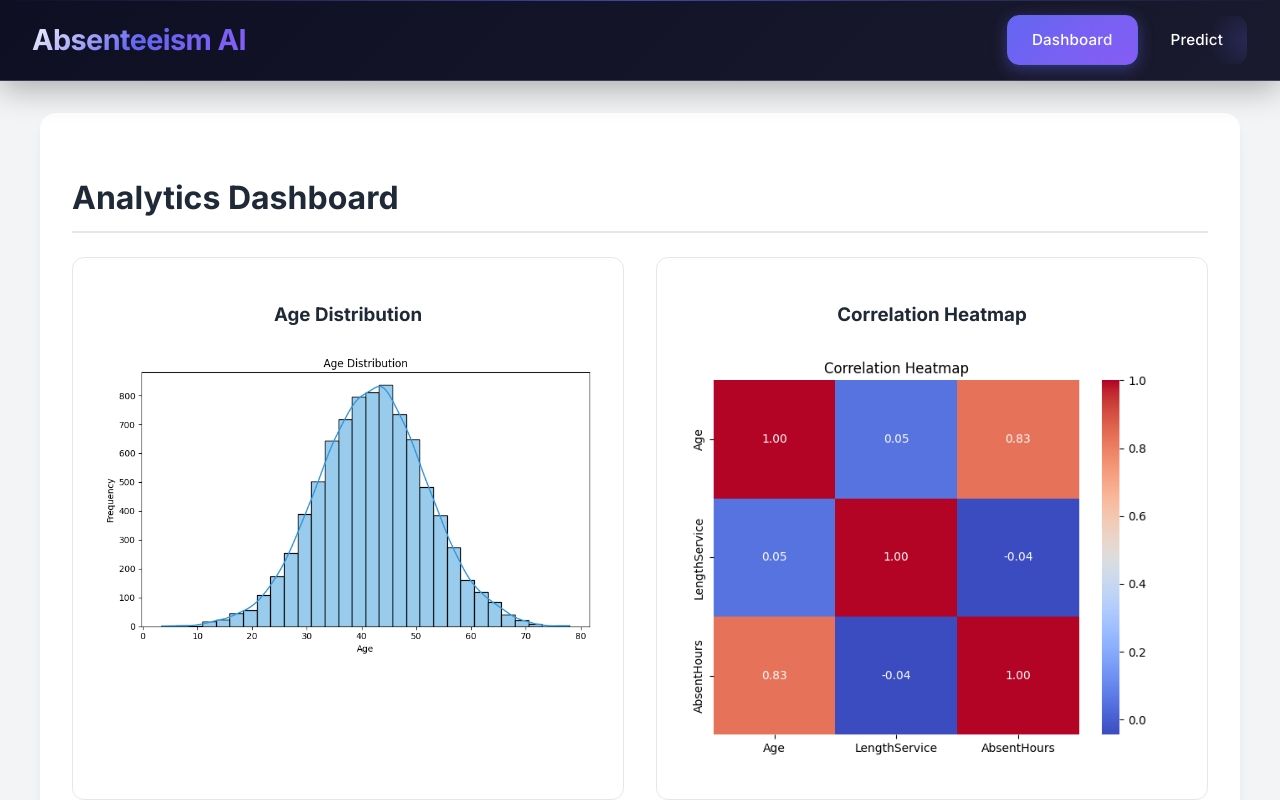
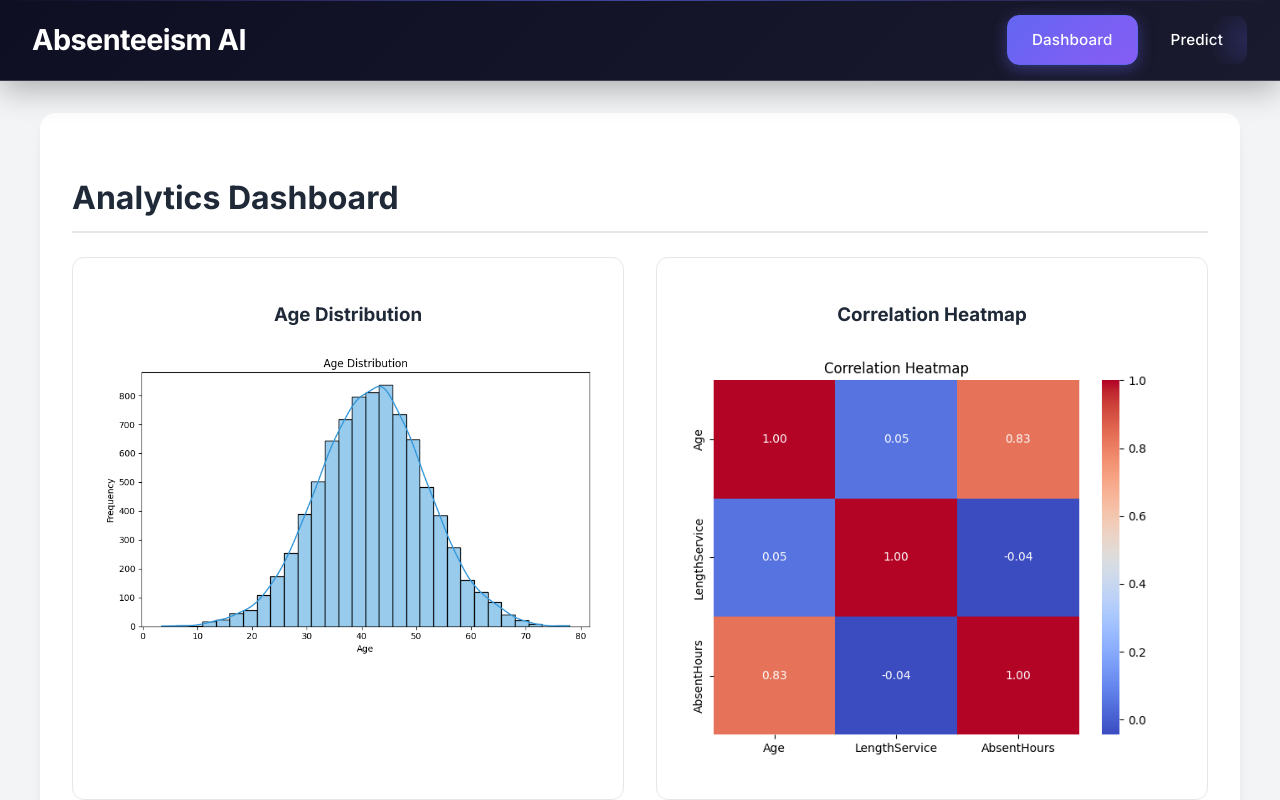
Before and after one commit to arshad-v/absenteeism-frontend, a React (Vite) app: page / in a window 1280 px wide. Shown: the top 800 px of the page. Built offline with nearby package versions, Linux system fonts and the light colour scheme.

Commit message:
Change Navbar Logo to Single Color

```diff
--- a/src/components/Navbar.css
+++ b/src/components/Navbar.css
@@ -60,16 +60,12 @@
   position: relative;
 }
 
-/* Ultra Modern Logo */
+/* Single Color Logo */
 .navbar-logo {
   color: var(--navbar-text);
   text-decoration: none;
   font-size: 1.8rem;
   font-weight: 800;
-  background: linear-gradient(135deg, #ffffff 0%, var(--navbar-accent) 50%, var(--navbar-accent-hover) 100%);
-  -webkit-background-clip: text;
-  -webkit-text-fill-color: transparent;
-  background-clip: text;
   transition: var(--transition-smooth);
   position: relative;
   letter-spacing: -0.02em;
```
